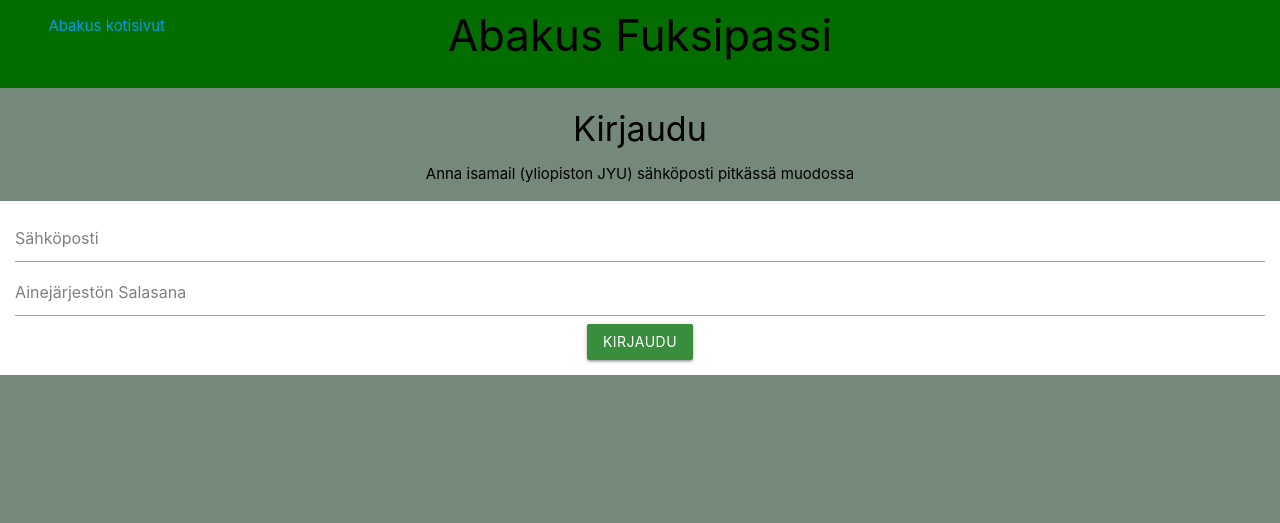
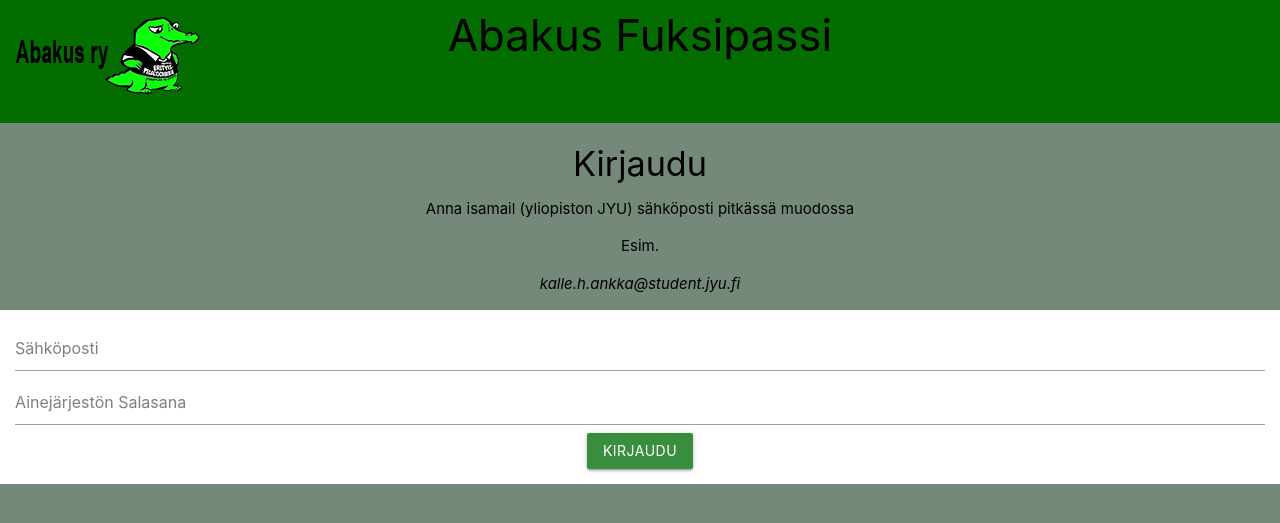
Before and after one commit to trueaddict/fuksipassi_app, a Flask app: page / in a window 1280 px wide. Shown: the top 523 px of the page. Run offline with Flask 2, Linux system fonts and the light colour scheme.

Commit message:
Logon päivitys

```diff
--- a/templates/index.html
+++ b/templates/index.html
@@ -16,7 +16,7 @@
 
 
         <div class="col s12 m2 brand-site">
-          <a href="https://www.abakusry.fi/"><img src="" alt="" class="responsive-img">Abakus kotisivut</a>
+          <a href="https://www.abakusry.fi/"><img src="./static/img/abakus_logo.png" alt="" class="responsive-img"></a>
         </div>
         <div class="col s12 m4 offset-m2">
           <a href="" class=""><h3 class="brand-text brand-logo">Abakus Fuksipassi</h3></a>
@@ -27,6 +27,8 @@
   <div class="center brand-text">
     <h4>Kirjaudu</h4>
     <p>Anna isamail (yliopiston JYU) sähköposti pitkässä muodossa</p>
+    <p>Esim.</p>
+    <p><i>kalle.h.ankka@student.jyu.fi</i></p>
   </div>
   {% if data %}
   <p class="center error">{{ data | safe }}</p>
```
